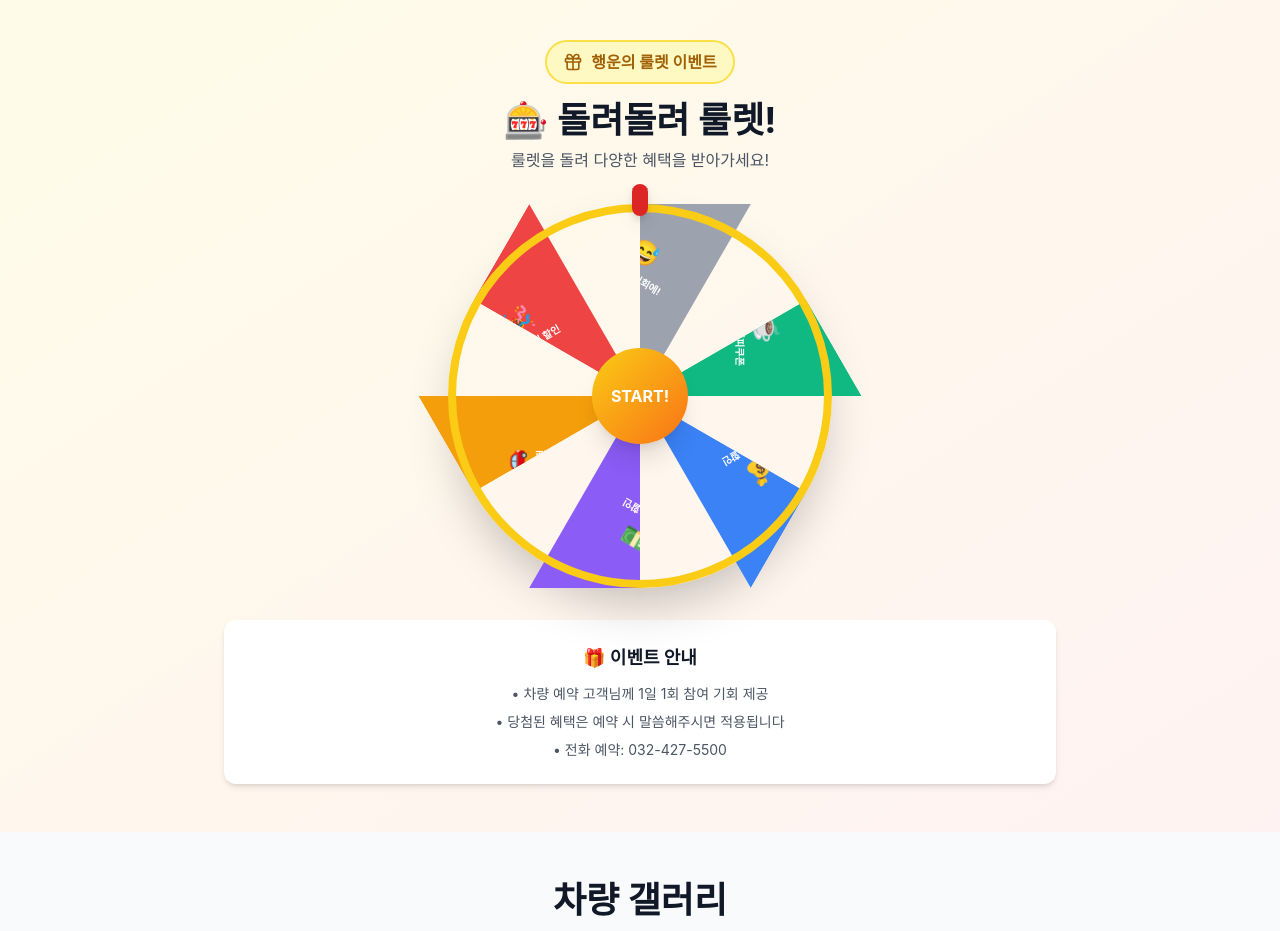
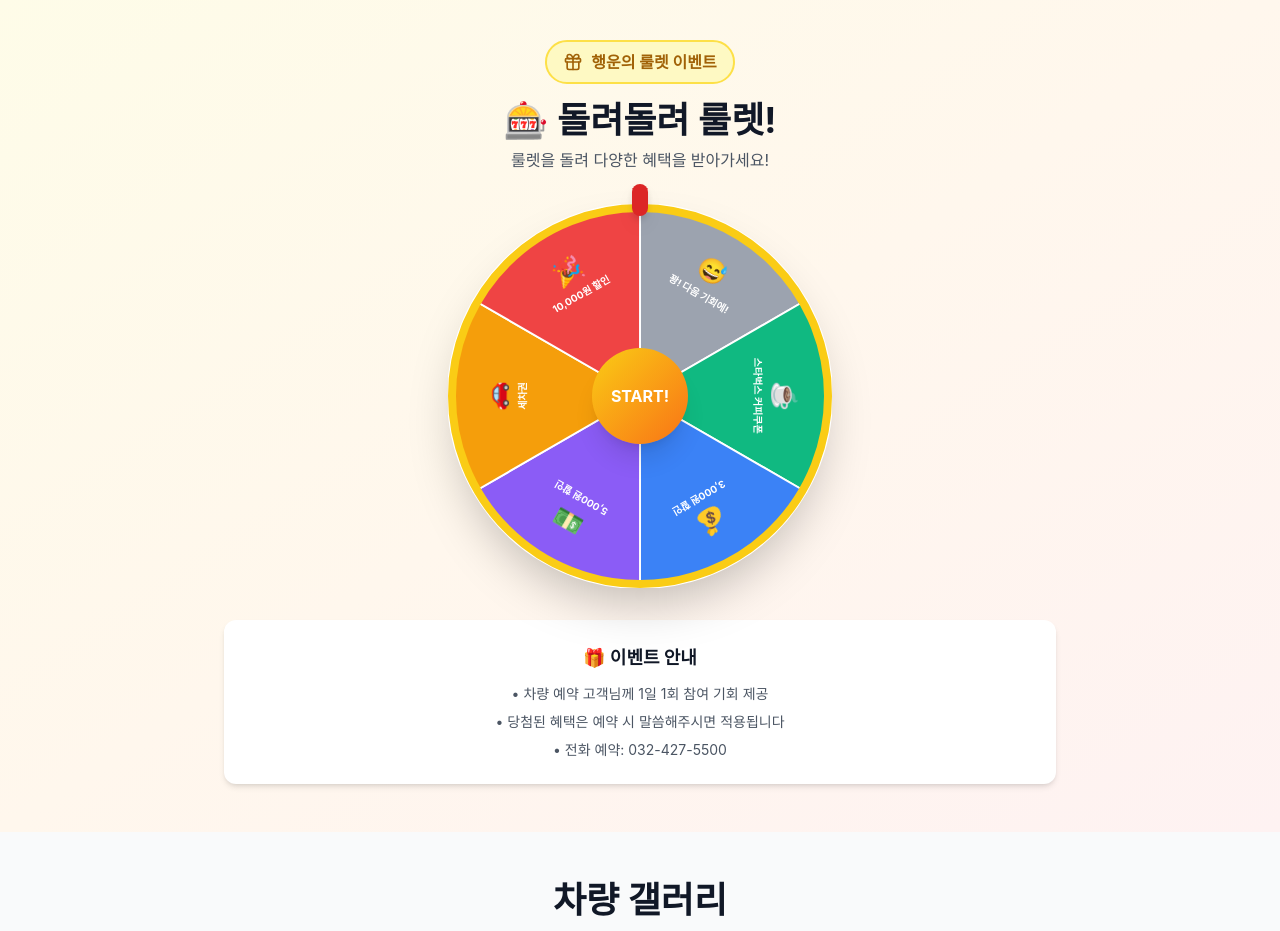
Before and after one commit to sky4564/code_home, a Next.js app: page / in a window 1280 px wide. Shown: the part 1460-2391 px from the top of the page. Built offline with nearby package versions, Linux system fonts and the light colour scheme.

Commit message:
룰렛 원판 렌더링 방식 개선: SVG로 부채꼴 정확하게 그리기

```diff
--- a/src/components/LuckyRoulette.tsx
+++ b/src/components/LuckyRoulette.tsx
@@ -88,7 +88,7 @@ const LuckyRoulette: React.FC = () => {
         <div className="relative mx-auto mb-8 w-80 h-80 sm:w-96 sm:h-96">
 
           {/* 포인터 (위쪽 화살표) */}
-          <div className="absolute -top-4 left-1/2 z-20 w-0 h-0 border-8 border-transparent transform -translate-x-1/2 border-t-red-600 drop-shadow-lg">
+          <div className="absolute -top-4 left-1/2 z-20 w-0 h-0 border-8 border-transparent drop-shadow-lg transform -translate-x-1/2 border-t-red-600">
             <div className="absolute -top-3 left-1/2 w-4 h-8 bg-red-600 rounded-full transform -translate-x-1/2"></div>
           </div>
 
@@ -104,29 +104,40 @@ const LuckyRoulette: React.FC = () => {
             {prizes.map((prize, index) => {
               const degreePerPrize = 360 / prizes.length;
               const startAngle = index * degreePerPrize;
+              const endAngle = startAngle + degreePerPrize;
+
+              // 부채꼴 그리기 (SVG 사용)
+              const radius = 50; // 반지름 (%)
+              const startX = 50 + radius * Math.sin((startAngle * Math.PI) / 180);
+              const startY = 50 - radius * Math.cos((startAngle * Math.PI) / 180);
+              const endX = 50 + radius * Math.sin((endAngle * Math.PI) / 180);
+              const endY = 50 - radius * Math.cos((endAngle * Math.PI) / 180);
+
+              const largeArcFlag = degreePerPrize > 180 ? 1 : 0;
+              const pathData = `M 50 50 L ${startX} ${startY} A ${radius} ${radius} 0 ${largeArcFlag} 1 ${endX} ${endY} Z`;
 
               return (
-                <div
-                  key={prize.id}
-                  className="absolute inset-0"
-                  style={{
-                    transform: `rotate(${startAngle}deg)`,
-                    clipPath: `polygon(50% 50%, 50% 0%, ${50 + Math.tan((degreePerPrize * Math.PI) / 360) * 50}% 0%)`,
-                  }}
-                >
+                <div key={prize.id} className="absolute inset-0">
+                  <svg className="w-full h-full" viewBox="0 0 100 100">
+                    <path
+                      d={pathData}
+                      fill={prize.color}
+                      stroke="white"
+                      strokeWidth="0.5"
+                    />
+                  </svg>
+
+                  {/* 텍스트는 별도로 */}
                   <div
-                    className="w-full h-full"
-                    style={{ backgroundColor: prize.color }}
+                    className="absolute top-0 left-0 w-full h-full flex items-start justify-center"
+                    style={{
+                      transform: `rotate(${startAngle + degreePerPrize / 2}deg)`,
+                      transformOrigin: 'center center',
+                    }}
                   >
-                    <div
-                      className="absolute top-8 left-1/2 text-center text-white transform -translate-x-1/2"
-                      style={{
-                        transform: `translateX(-50%) rotate(${degreePerPrize / 2}deg)`,
-                        width: '80px',
-                      }}
-                    >
+                    <div className="mt-8 text-center text-white">
                       <div className="text-2xl mb-1">{prize.emoji}</div>
-                      <div className="text-[10px] font-bold leading-tight">{prize.name}</div>
+                      <div className="text-[10px] font-bold leading-tight px-2">{prize.name}</div>
                     </div>
                   </div>
                 </div>
@@ -134,14 +145,14 @@ const LuckyRoulette: React.FC = () => {
             })}
 
             {/* 중앙 버튼 */}
-            <div className="absolute inset-0 flex justify-center items-center">
+            <div className="flex absolute inset-0 justify-center items-center">
               <button
                 onClick={spinRoulette}
                 disabled={isSpinning}
                 className={`
                   w-24 h-24 rounded-full font-bold text-white shadow-xl transform transition-all
                   ${isSpinning
-                    ? 'bg-gray-400 cursor-not-allowed scale-95'
+                    ? 'bg-gray-400 scale-95 cursor-not-allowed'
                     : 'bg-gradient-to-br from-yellow-400 to-orange-500 hover:scale-110 hover:shadow-2xl'
                   }
                 `}
@@ -152,12 +163,12 @@ const LuckyRoulette: React.FC = () => {
           </div>
 
           {/* 외곽 테두리 */}
-          <div className="absolute inset-0 border-8 border-yellow-400 rounded-full pointer-events-none"></div>
+          <div className="absolute inset-0 rounded-full border-8 border-yellow-400 pointer-events-none"></div>
         </div>
 
         {/* 결과 팝업 */}
         {showResult && wonPrize && (
-          <div className="flex fixed inset-0 z-50 justify-center items-center p-4 bg-black/60 backdrop-blur-sm">
+          <div className="flex fixed inset-0 z-50 justify-center items-center p-4 backdrop-blur-sm bg-black/60">
             <div className="relative p-8 w-full max-w-md bg-white rounded-2xl shadow-2xl animate-bounce">
 
               {/* 닫기 버튼 */}
```
